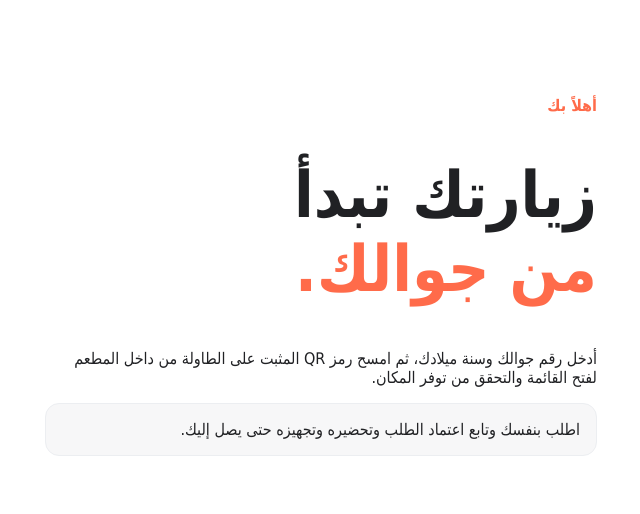
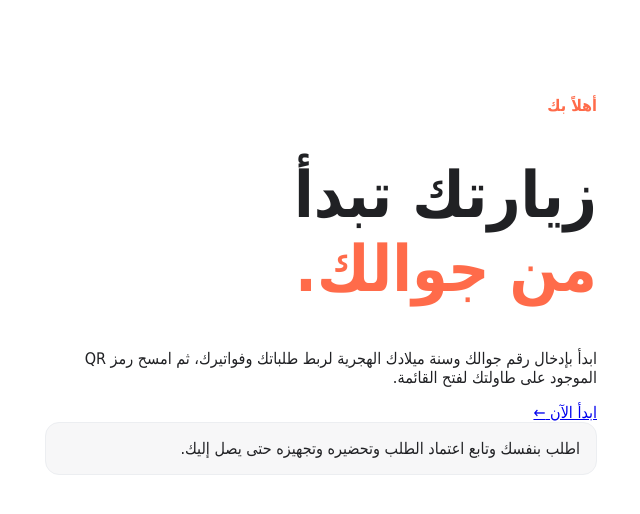
Before and after one commit to youef/restaurant-system, a Next.js app in the folder apps/customer/: page / in a window 1280 px wide. Shown: the top 514 px of the page, without its empty margins (319-959 px from the left). Built offline with nearby package versions, Linux system fonts and the light colour scheme.

Commit message:
Add clear customer start button on homepage

```diff
--- a/apps/customer/src/app/page.tsx
+++ b/apps/customer/src/app/page.tsx
@@ -1 +1,11 @@
-export default function Home(){return <main className="customer-landing" dir="rtl"><span className="eyebrow">أهلاً بك</span><h1>زيارتك تبدأ<br/><em>من جوالك.</em></h1><p>أدخل رقم جوالك وسنة ميلادك، ثم امسح رمز QR المثبت على الطاولة من داخل المطعم لفتح القائمة والتحقق من توفر المكان.</p><div className="notice">اطلب بنفسك وتابع اعتماد الطلب وتحضيره وتجهيزه حتى يصل إليك.</div></main>}
+export default function Home(){
+  return (
+    <main className="customer-landing" dir="rtl">
+      <span className="eyebrow">أهلاً بك</span>
+      <h1>زيارتك تبدأ<br/><em>من جوالك.</em></h1>
+      <p>ابدأ بإدخال رقم جوالك وسنة ميلادك الهجرية لربط طلباتك وفواتيرك، ثم امسح رمز QR الموجود على طاولتك لفتح القائمة.</p>
+      <a className="customer-start-button" href="/t/start">ابدأ الآن <span aria-hidden="true">←</span></a>
+      <div className="notice">اطلب بنفسك وتابع اعتماد الطلب وتحضيره وتجهيزه حتى يصل إليك.</div>
+    </main>
+  );
+}
```
